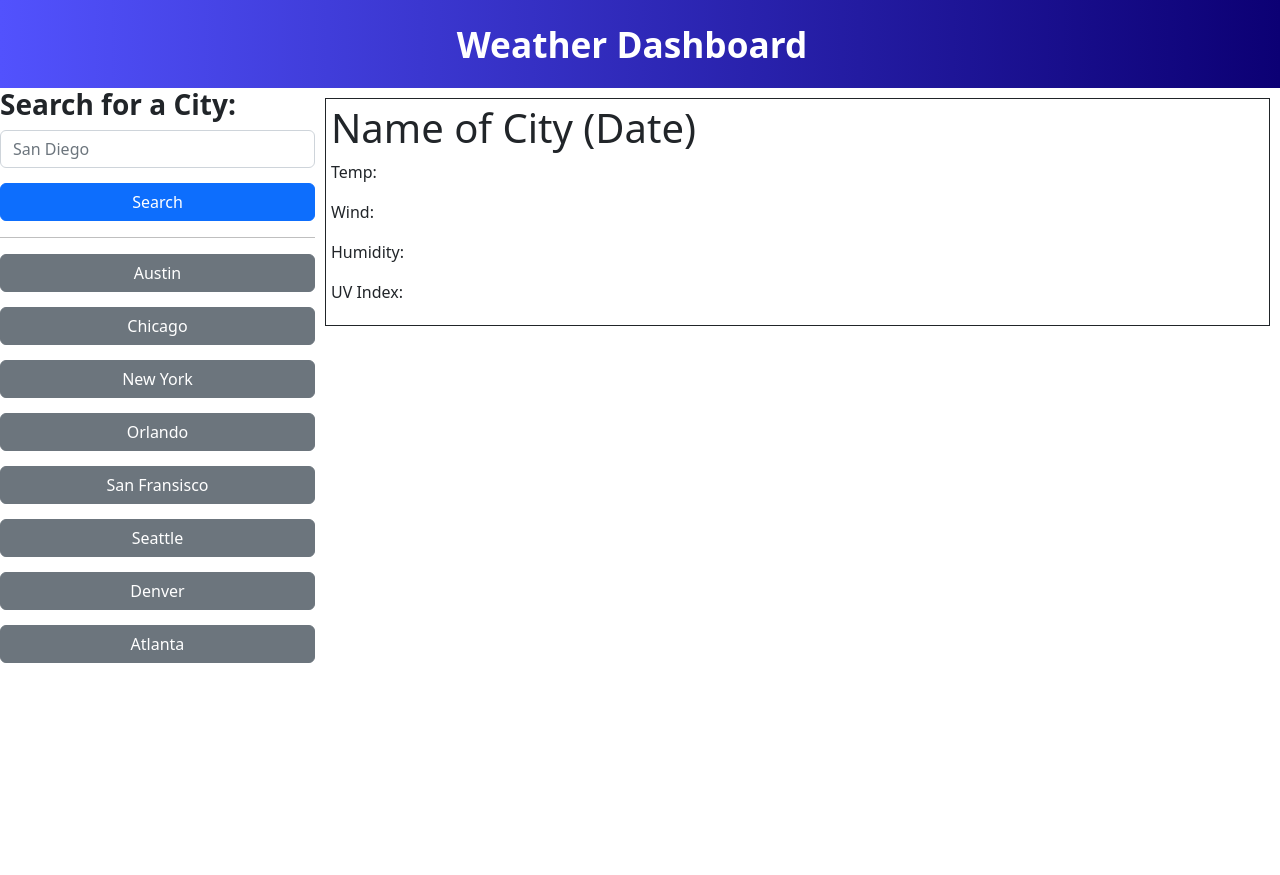
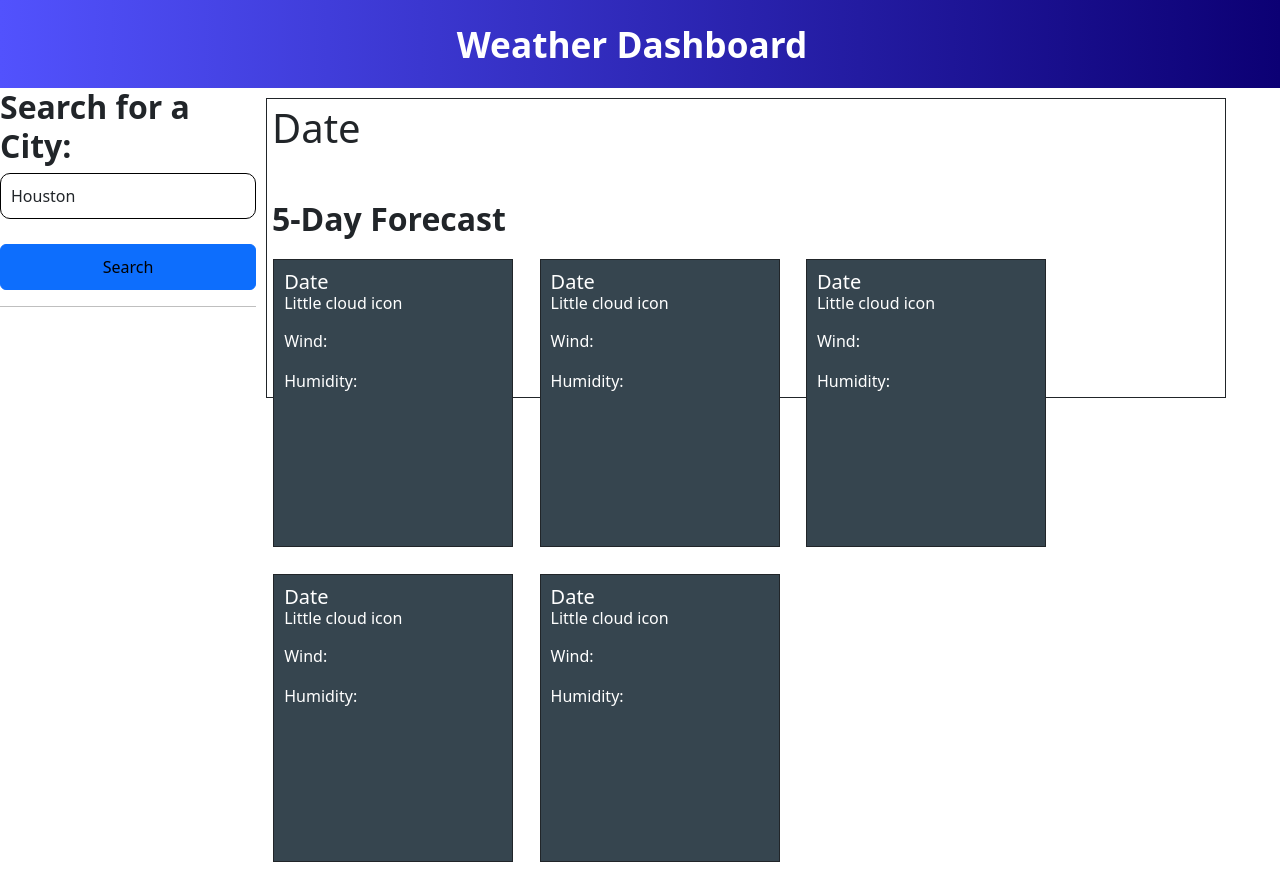
Before and after one commit to ciaragauntt/Weather-Dashboard, a plain HTML site: page index.html in a window 1280 px wide. Before the commit the page ends 800 px from the top, so only its background shows below. Drawn offline with nearby package versions, Linux system fonts and the light colour scheme.

Commit message:
added javascript to connect api

```diff
--- a/index.html
+++ b/index.html
@@ -6,6 +6,7 @@
         <title>Weather Dashboard</title>
         <link href="https://cdn.jsdelivr.net/npm/bootstrap@5.2.0-beta1/dist/css/bootstrap.min.css" rel="stylesheet" integrity="sha384-0evHe/X+R7YkIZDRvuzKMRqM+OrBnVFBL6DOitfPri4tjfHxaWutUpFmBp4vmVor" crossorigin="anonymous">
         <link rel="stylesheet" href="style.css">
+        <script src="https://rawgit.com/moment/moment/2.2.1/min/moment.min.js"></script>
     </head>
     <body>
 
@@ -20,34 +21,73 @@
             <nav id="sidebar">
                 <div class="sidebar-header">
                     <h3>Search for a City:</h3>
-                    <input class="form-control" type="text" placeholder="San Diego">
+                    <input class="form-control" type="text" id="enterCity" value = "Houston" placeholder="Enter City">
                 </div>
 
-                <div id="sidebar-btn btn-block">
-                    <button type="button" class="btn btn-primary btn-block">Search</button>
+                <div id="sidebar-btn btn-block search-history">
+                    <button type="button" id="search" class="btn btn-primary btn-block">Search</button>
                     <hr></hr>
-                    <button type="button" class="btn btn-secondary btn-block">Austin</button>
-                    <button type="button" class="btn btn-secondary btn-block">Chicago</button>
-                    <button type="button" class="btn btn-secondary btn-block">New York</button>
-                    <button type="button" class="btn btn-secondary btn-block">Orlando</button>
-                    <button type="button" class="btn btn-secondary btn-block">San Fransisco</button>
-                    <button type="button" class="btn btn-secondary btn-block">Seattle</button>
-                    <button type="button" class="btn btn-secondary btn-block">Denver</button>
-                    <button type="button" class="btn btn-secondary btn-block">Atlanta</button>
                 </div>
             </nav>
 
             <div class="container border border-dark">
-                <h1>Name of City (Date)</h1>
-                <div class="fw-normal">
-                    <p>Temp:</p>
-                    <p>Wind:</p>
-                    <p>Humidity:</p>
-                    <p>UV Index:</p>
+                <h1><span id="cityName"></span><span> Date</span></h1>
+                <div class="fw-normal data">
+                  <p id="temp"></p>
+                  <p id="wind"></p>
+                  <p id="humidity"></p>
+                  <p id="UV"></p>
+                </div>
+                <div class="row rowTitle" id="weatherForcast">
+                    <h2>5-Day Forecast</h2>
+
+                    <div class="card-deck border border-dark">
+                        <div class="card-body">
+                            <h5 class="card-title date" id="date_0">Date</h5>
+                            <h6 class="card-subtitle">Little cloud icon</h6>
+                            <p class="card-text" id="temp_0">
+                            <p class="card-text">Wind:</p>
+                            <p class="card-text">Humidity:</p>
+                        </div>
+                    </div>
+                    <div class="card-deck border border-dark">
+                        <div class="card-body">
+                            <h5 class="card-title" id="date_1">Date</h5>
+                            <h6 class="card-subtitle">Little cloud icon</h6>
+                            <p class="card-text" id="temp_1"></p>
+                            <p class="card-text">Wind:</p>
+                            <p class="card-text">Humidity:</p>
+                        </div>
+                    </div>
+                    <div class="card-deck border border-dark">
+                        <div class="card-body">
+                            <h5 class="card-title" id="date_2">Date</h5>
+                            <h6 class="card-subtitle">Little cloud icon</h6>
+                            <p class="card-text" id="temp_2"></p>
+                            <p class="card-text">Wind:</p>
+                            <p class="card-text">Humidity:</p>
+                        </div>
+                    </div>
+                    <div class="card-deck border border-dark">
+                        <div class="card-body">
+                            <h5 class="card-title" id="date_3">Date</h5>
+                            <h6 class="card-subtitle">Little cloud icon</h6>
+                            <p class="card-text" id="temp_3"></p>
+                            <p class="card-text">Wind:</p>
+                            <p class="card-text">Humidity:</p>
+                        </div>
+                    </div>
+                    <div class="card-deck border border-dark">
+                        <div class="card-body">
+                            <h5 class="card-title">Date</h5>
+                            <h6 class="card-subtitle">Little cloud icon</h6>
+                            <p class="card-text" id="temp_4"></p>
+                            <p class="card-text">Wind:</p>
+                            <p class="card-text">Humidity:</p>
+                        </div>
+                    </div>
                 </div>
             </div>
-
-        </div>
 
         <script src="https://cdn.jsdelivr.net/npm/bootstrap@5.2.0-beta1/dist/js/bootstrap.bundle.min.js" integrity="sha384-pprn3073KE6tl6bjs2QrFaJGz5/SUsLqktiwsUTF55Jfv3qYSDhgCecCxMW52nD2" crossorigin="anonymous"></script>
         <script src="script.js"></script>
--- a/script.js
+++ b/script.js
@@ -0,0 +1,37 @@
+let tempEl = document.getElementById("temp")
+let windEl = document.getElementById("wind")
+let humidityEl = document.getElementById("humidity")
+let UVEl = document.getElementById("UV")
+let cityEl = document.getElementById("cityName")
+let buttonEl = document.getElementById("search")
+let data = async function (){
+    let inputvalue = document.getElementById("enterCity").value
+    let response = await fetch(`https://api.openweathermap.org/data/2.5/weather?q=${inputvalue}&appid=c4f4d8f939cc3b3bf4bab7873fc3e3c4`).then(res=>res.json()).then(data=>data)
+    //console.log(response);
+    //console.log(response.coord.lat);
+    tempEl.innerHTML = response.main.temp;
+    windEl.innerHTML = response.wind.speed;
+    humidityEl.innerHTML = response.main.humidity;
+    cityEl.innerHTML = response.name;
+    let forcastdata = await fetch(`http://api.openweathermap.org/data/2.5/forecast?lat=${response.coord.lat}&lon=${response.coord.lat}&appid=c4f4d8f939cc3b3bf4bab7873fc3e3c4`).then(res=>res.json()).then(data=>data)
+    // console.log(forcastdata)
+    let forcastList = forcastdata.list.slice(0, 5)
+    console.log(forcastList)
+    for(let i=0; i<forcastList.length; i++){
+        let forcastTempEl = document.getElementById(`temp_${i}`);
+        forcastTempEl.innerHTML= "Temperature " + forcastList[i].main.temp
+    }
+}
+//call all things by id in html
+
+//get moment.js to work with the dates
+
+// get the weather for today to display
+
+// get the weather for the 5 day forcast to display
+
+// get the color to change with the UV index
+
+// get the city to save into local storage and display
+
+buttonEl.addEventListener("click", data)
--- a/style.css
+++ b/style.css
@@ -20,15 +20,23 @@
     align-items:stretch;
 }
 h3 {
-    font-weight:bold;
+    font-weight: 700;
+    font-size: 200%;
 }
 .btn {
     display:block;
     width:100%;
-    margin-top:15px;
+    margin-top:25px;
+    padding: 10px;
+    color: black;
+}
+.form-control {
+    padding: 10px;
+    border-radius: 10px;
+    border-color: black;
 }
 #sidebar {
-    width:25%;
+    width:20%;
 }
 hr {
   color:black;
@@ -41,5 +49,23 @@ hr {
     margin:10px;
     padding:5px;
     width:75%;
-    height: fit-content;
+    height: 300px;
 }
+.data {
+    font-size:x-large;
+}
+.rowTitle {
+    margin-top:5%;
+}
+h2 {
+    font-weight:bold;
+}
+.card-deck {
+    width: 15rem;
+    height: 18rem;
+    justify-content: center;
+    margin: 13.2px;
+    padding: 10px;
+    background-color:#36454f;
+    color: white;
+}
```
